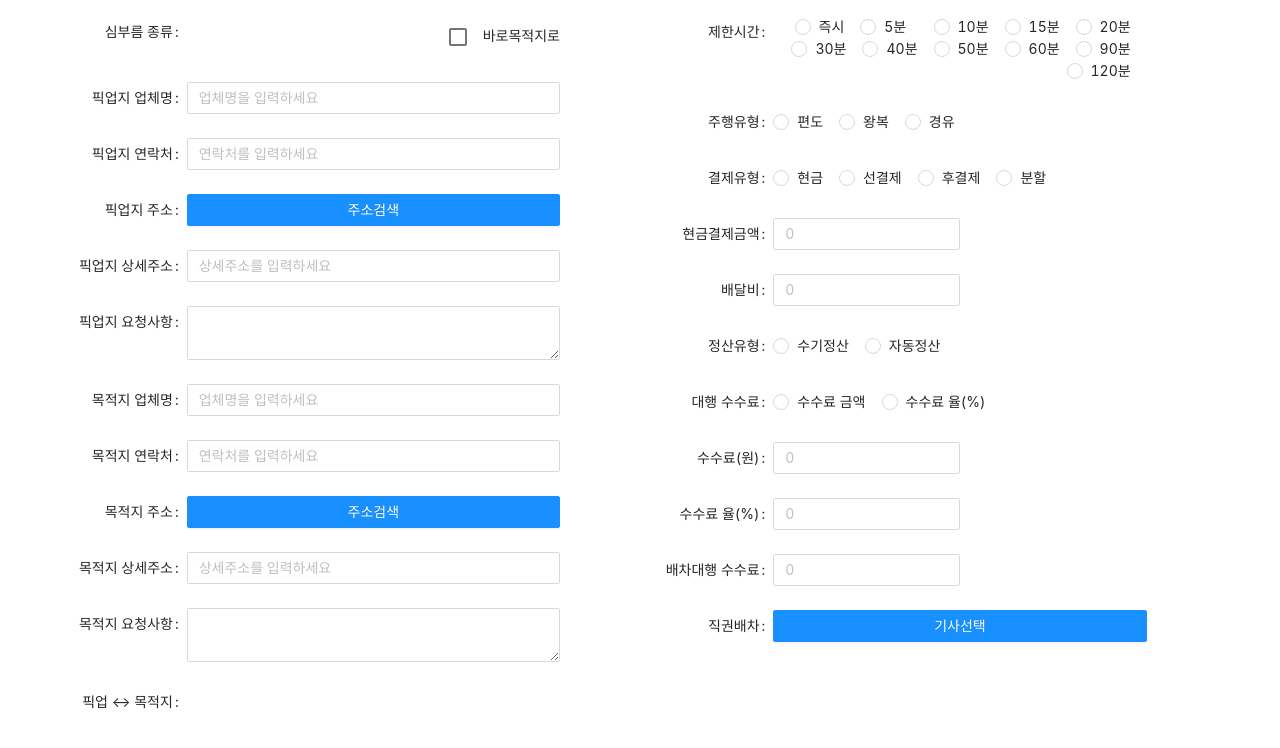
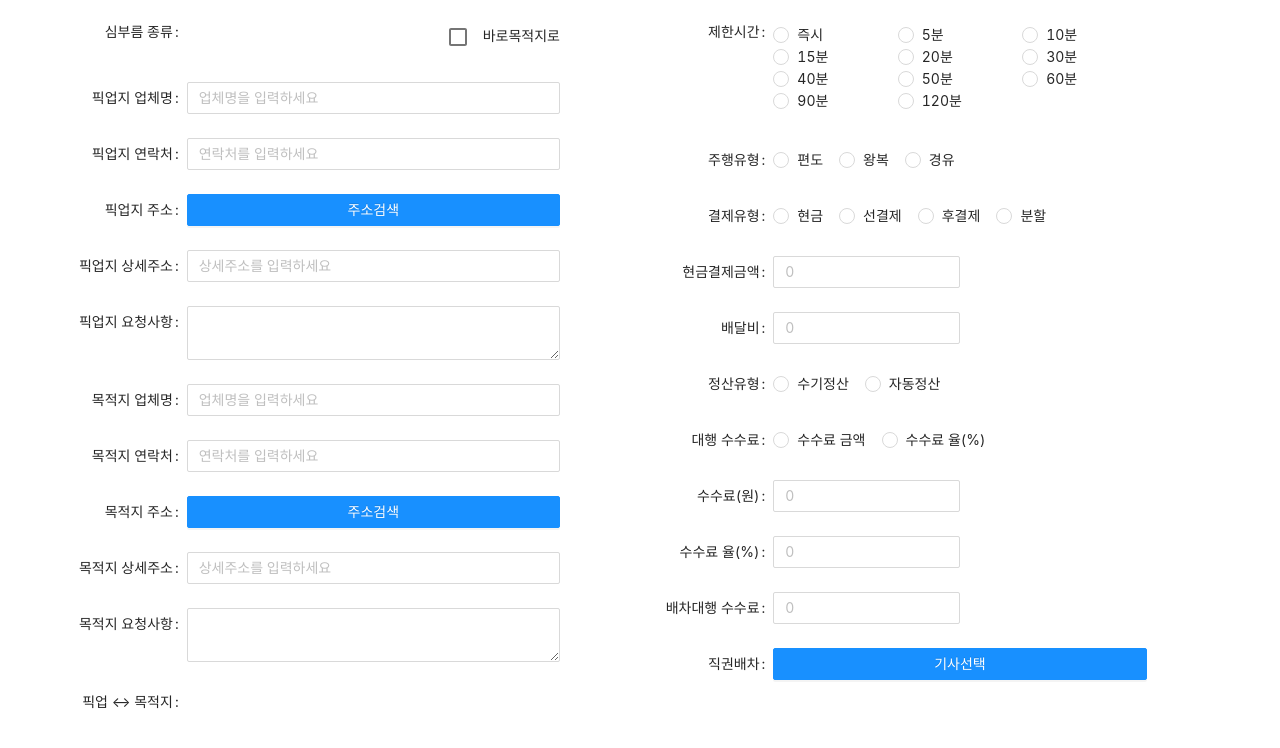
Before and after one commit to NaYeowon/roadvoy-quick, a React (Create React App) app: page /Popup in a window 1280 px wide. Shown: the top 748 px of the page. Built offline with nearby package versions, Linux system fonts and the light colour scheme.

Commit message:
콜등록 - 제한시간 라디오버튼 줄맞춤

```diff
--- a/src/components/Popup/Popup.jsx
+++ b/src/components/Popup/Popup.jsx
@@ -105,7 +105,7 @@ const Popup = () => {
 
   return (
     <>
-      <Row justify="center">
+      <Row>
         <Col span={12}>
           <Form
             name="validate_other"
@@ -226,8 +226,8 @@ const Popup = () => {
           >
             <Form.Item name="" label="제한시간">
               <Radio.Group style={{ float: "left" }}>
-                <Radio value="a">즉시</Radio>
-                <Radio value="a">5분&nbsp;&nbsp;&nbsp;</Radio>
+                {/* <Radio value="a">즉시</Radio>
+                <Radio value="a">5분</Radio>
                 <Radio value="b">10분</Radio>
                 <Radio value="c">15분</Radio>
                 <Radio value="d">20분</Radio>
@@ -236,7 +236,42 @@ const Popup = () => {
                 <Radio value="g">50분</Radio>
                 <Radio value="h">60분</Radio>
                 <Radio value="i">90분</Radio>
-                <Radio value="j">120분</Radio>
+                <Radio value="j">120분</Radio> */}
+                <Row>
+                  <Col tabIndex={12} span={8} style={{ textAlign: "left" }}>
+                    <Radio value={0}>즉시</Radio>
+                  </Col>
+                  <Col tabIndex={13} span={8} style={{ textAlign: "left" }}>
+                    <Radio value={5}>5분</Radio>
+                  </Col>
+                  <Col tabIndex={14} span={8} style={{ textAlign: "left" }}>
+                    <Radio value={10}>10분</Radio>
+                  </Col>
+                  <Col tabIndex={15} span={8} style={{ textAlign: "left" }}>
+                    <Radio value={15}>15분</Radio>
+                  </Col>
+                  <Col tabIndex={16} span={8} style={{ textAlign: "left" }}>
+                    <Radio value={20}>20분</Radio>
+                  </Col>
+                  <Col tabIndex={18} span={8} style={{ textAlign: "left" }}>
+                    <Radio value={30}>30분</Radio>
+                  </Col>
+                  <Col tabIndex={20} span={8} style={{ textAlign: "left" }}>
+                    <Radio value={40}>40분</Radio>
+                  </Col>
+                  <Col tabIndex={21} span={8} style={{ textAlign: "left" }}>
+                    <Radio value={50}>50분</Radio>
+                  </Col>
+                  <Col tabIndex={22} span={8} style={{ textAlign: "left" }}>
+                    <Radio value={60}>60분</Radio>
+                  </Col>
+                  <Col tabIndex={19} span={8} style={{ textAlign: "left" }}>
+                    <Radio value={90}>90분</Radio>
+                  </Col>
+                  <Col tabIndex={17} span={8} style={{ textAlign: "left" }}>
+                    <Radio value={120}>120분</Radio>
+                  </Col>
+                </Row>
               </Radio.Group>
             </Form.Item>
 
```
